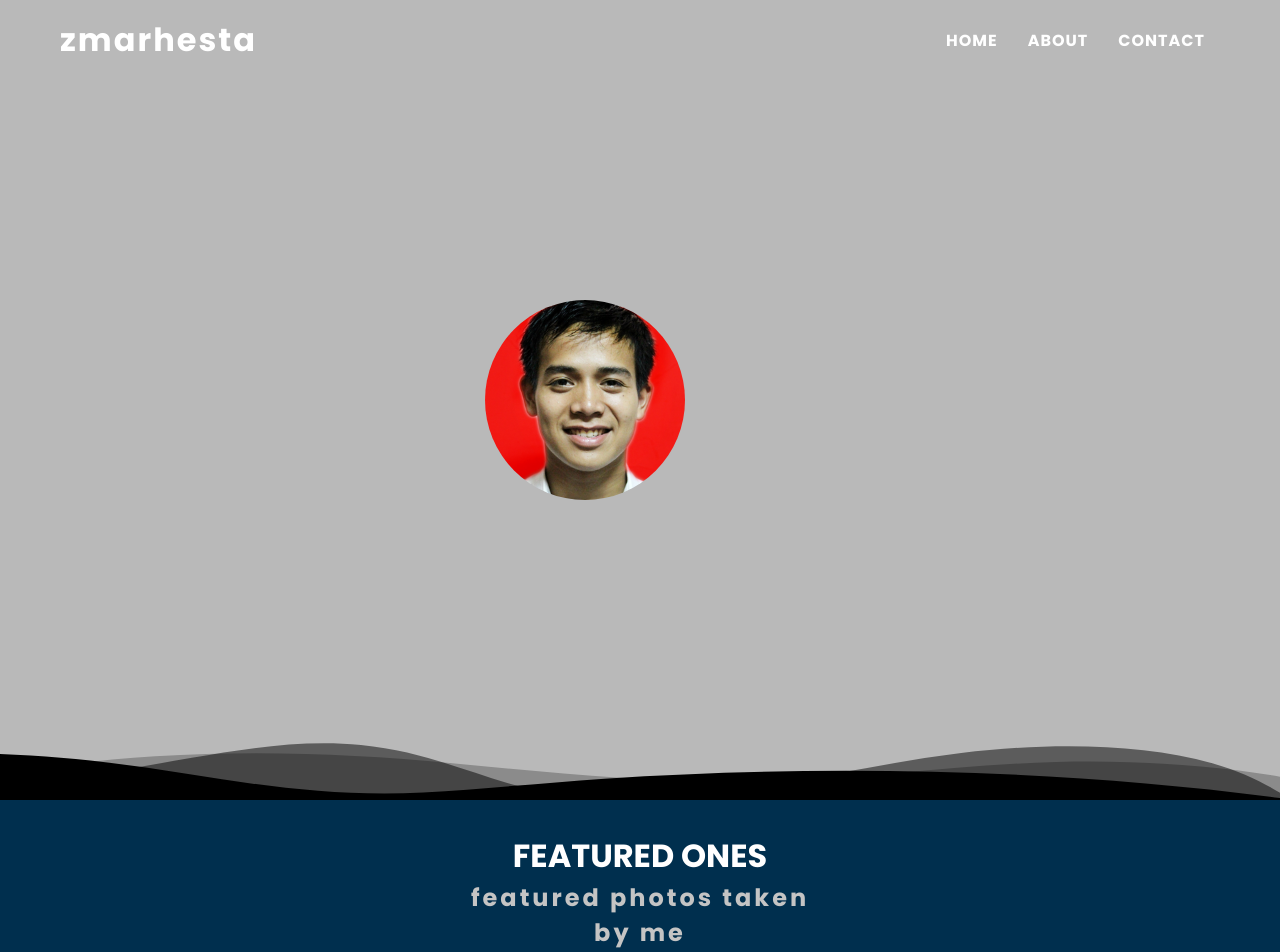
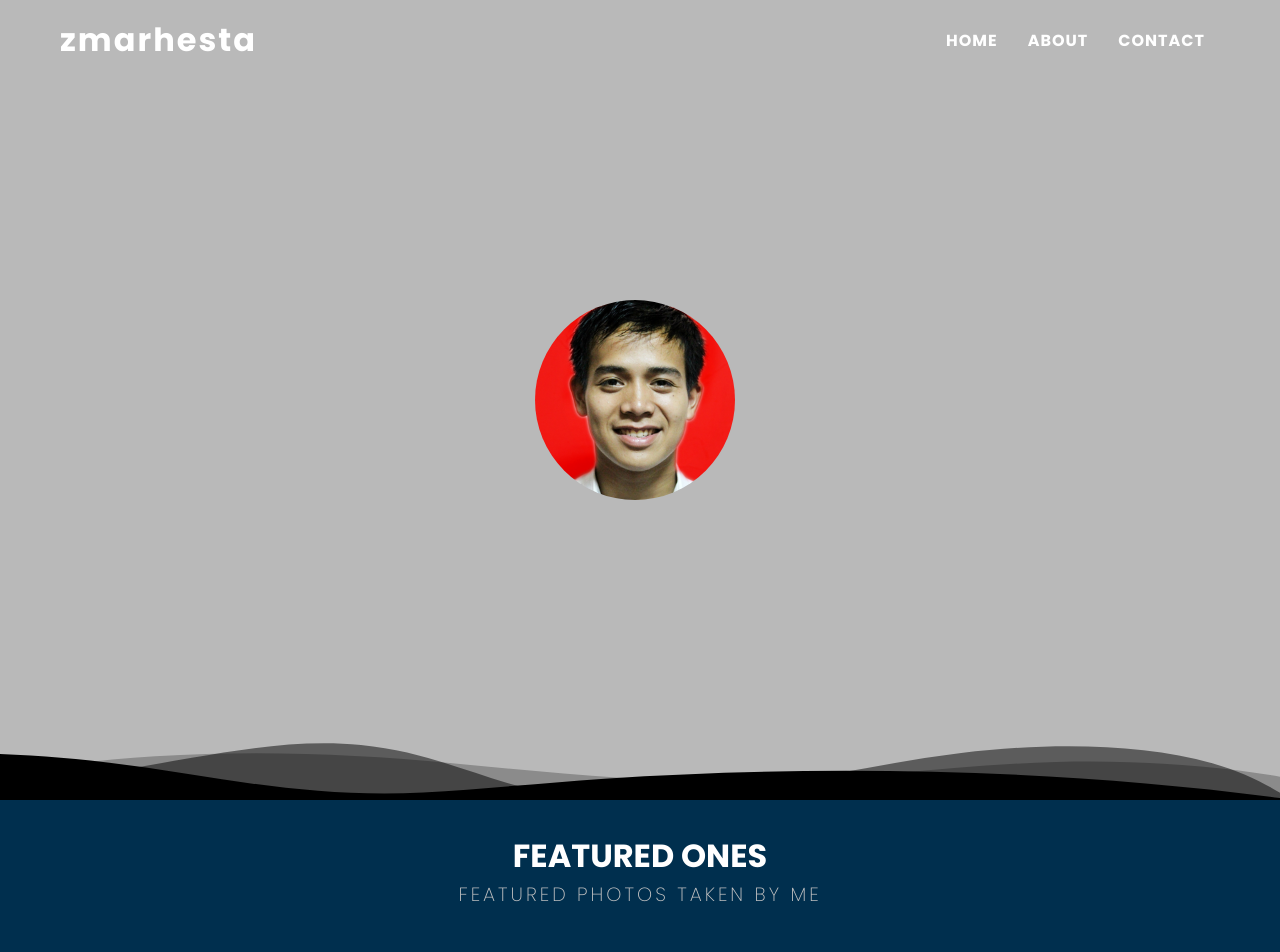
Before and after one commit to zubeirarhesta/zmarhesta, a Next.js app: page / in a window 1280 px wide. Shown: the top 952 px of the page. Built offline with nearby package versions, Linux system fonts and the light colour scheme; grey boxes are pictures that could not be loaded.

Commit message:
changed some styling in hero and photo section

```diff
--- a/components/home-page/hero-section.module.css
+++ b/components/home-page/hero-section.module.css
@@ -16,13 +16,13 @@
   border-radius: 100%;
   width: 200px;
   height: 200px;
-  transform: translateX(75%);
+  transform: translateX(100%);
   transition: all 1s;
 }
 
 .scrolled {
   border-radius: 50px;
-  transform: translateX(-25%);
+  transform: translateX(0%);
 }
 
 .profile_desc {
--- a/components/home-page/photo-section.js
+++ b/components/home-page/photo-section.js
@@ -59,8 +59,7 @@ export default function Photo({ onPhotoClick }) {
         }`}
         ref={photoTitleRef}
       >
-        featured photos taken
-        <br /> by me
+        featured photos taken by me
       </div>
       <ul className={styles.cards_container} ref={cardsRef}>
         {featuredPhotos.map((photo) => (
--- a/components/home-page/photo-section.module.css
+++ b/components/home-page/photo-section.module.css
@@ -18,9 +18,9 @@
 }
 
 .photo_sub_title {
-  font-size: 1.5em;
-  font-weight: 700;
-  text-transform: lowercase;
+  font-size: 1.2em;
+  font-weight: 300;
+  text-transform: uppercase;
   text-align: center;
   letter-spacing: 3px;
   color: rgb(196, 196, 196);
@@ -75,7 +75,7 @@
   }
 
   .photo_sub_title {
-    font-size: 1em;
+    font-size: 0.9em;
     letter-spacing: 0;
     text-align: center;
   }
```
Also changed, not shown: 1 other file (tests, documents, lock files or other folders).
